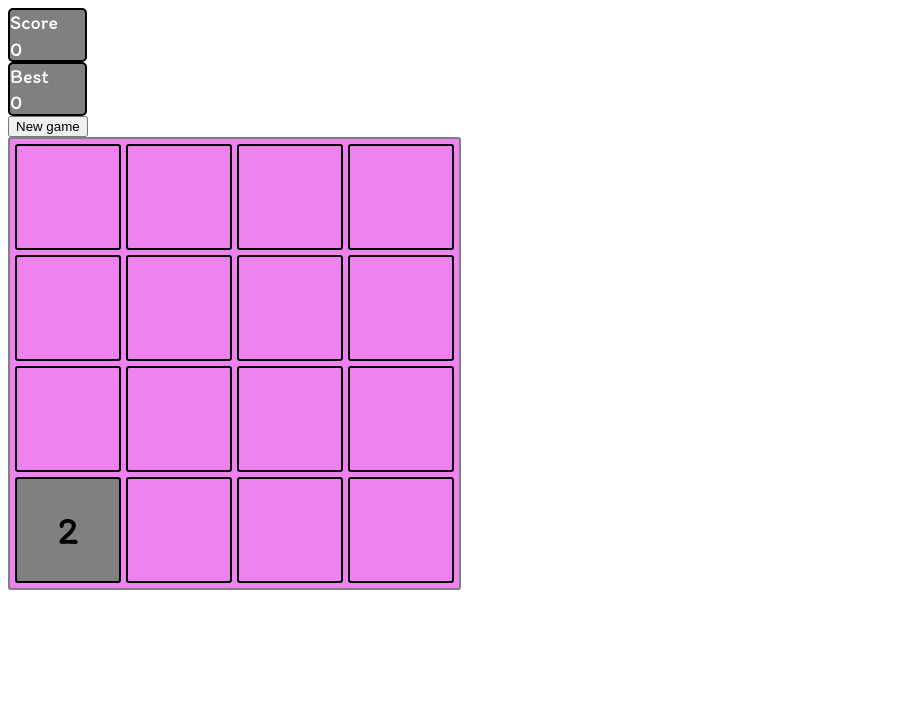
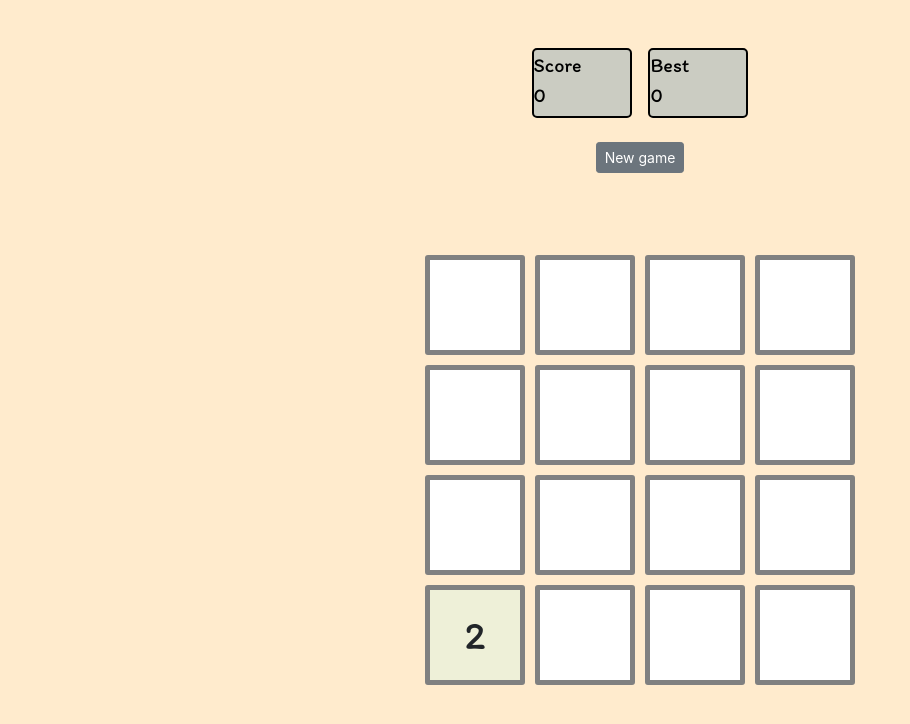
Before and after one commit to pavlo1998/game-2048, a plain HTML site: page index.html in a window 1280 px wide. Shown: the whole page, without its empty margins (0-910 px from the left). Drawn offline with nearby package versions, Linux system fonts and the light colour scheme.

Commit message:
Added styles with bootstrap

```diff
--- a/app.js
+++ b/app.js
@@ -31,7 +31,7 @@ function updateTable()
             box.innerHTML = arr[x][y].name;
             switch(arr[x][y].name){
                case '2':
-                  box.style.backgroundColor = 'grey'
+                  box.style.backgroundColor = '#eef0d8'
 
                   break;
                case '4':
@@ -101,7 +101,7 @@ window.onload = function(){
    box = document.getElementById('' + x + y);
    box.innerHTML = 2;
    arr[x][y].name = box.innerHTML;
-   box.style.backgroundColor = 'grey'
+   box.style.backgroundColor = '#eef0d8'
 }
 
 function createElements(){
@@ -141,7 +141,7 @@ random == 0 ? box.innerHTML = 2 : box.innerHTML = 4;
 switch(box.innerHTML)
 {
    case '2':
-      box.style.backgroundColor = 'grey'
+      box.style.backgroundColor = '#eef0d8'
       break;
    case '4':
       box.style.backgroundColor = '#b3b3af'
--- a/index.html
+++ b/index.html
@@ -5,25 +5,35 @@
     <title>2048</title>
     <link href="https://fonts.googleapis.com/css2?family=Itim&display=swap" rel="stylesheet">
 
-
+    <link rel="stylesheet" href="https://cdn.jsdelivr.net/npm/bootstrap@4.5.3/dist/css/bootstrap.min.css" integrity="sha384-TX8t27EcRE3e/ihU7zmQxVncDAy5uIKz4rEkgIXeMed4M0jlfIDPvg6uqKI2xXr2" crossorigin="anonymous">
     <link href="style.css" rel="stylesheet">
     <script src="app.js"></script>
 
 </head>
-<body>
-   <div id="scr">
-      Score
-      <p id='scores'>0</p>
+<body><br><br>
+   <div class="container">
+      <div class="d-flex justify-content-center">
+         <div class="card" id="scr">
+            Score<p id='scores'>0</p>
+
+         </div>
+         <pre>  </pre>
+         <div class="card" id="scr">
+            Best<p id='newBest'>0</p>
+
+         </div>
+
+      </div><br>
+      <div class="d-flex justify-content-center">
+         <button class="btn btn-secondary btn-sm" id="restart">New game</button>
+      </div>
    </div>
-   <div id="scr">
-      Best
-      <p id='newBest'>0</p>
-   </div>
-   <button id="restart">New game</button>
+   <br><br><br>
 
-   <div class="game-container">
 
-      <table cellspacing = 5px>
+   <div class="d-flex justify-content-center">
+
+      <table>
          <tr>
            <td align="center" id="00"></td>
            <td align="center" id="01"></td>
--- a/style.css
+++ b/style.css
@@ -1,14 +1,17 @@
 td{
    width: 100px;
    height: 100px;
-   border: 2px solid black;
+   background-color: white;
+   border: 5px solid grey;
 
 }
+body{
+   background-color: blanchedalmond;
+}
+table{
+   border-collapse: separate;
+   border-spacing: 10px;
 
-table{
-   border: 2px solid grey;
-   border-radius: 3px;
-   background-color: violet;
 }
 td{
    border-radius: 3px;
@@ -17,21 +20,13 @@ td{
    font-size: 40px;
 }
 #scr{
-   width: 75px;
-   height: 50px;
+   width: 100px;
+   height: 70px;
    border: 2px solid black;
    border-radius: 5px;
-   background-color: grey;
+   background-color: #cbccc2;
    font-family: 'Itim', cursive;
    font-size: 20px;
-   color: white;
+   color: black;
 
 }
-#scores{
-   position: absolute;
-   top: 17px;
-}
-#newBest{
-   position: absolute;
-   top: 70px;
-}
```
